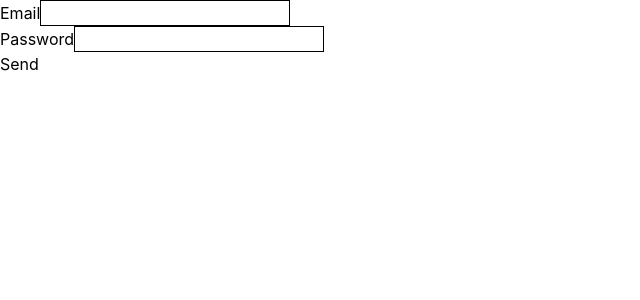
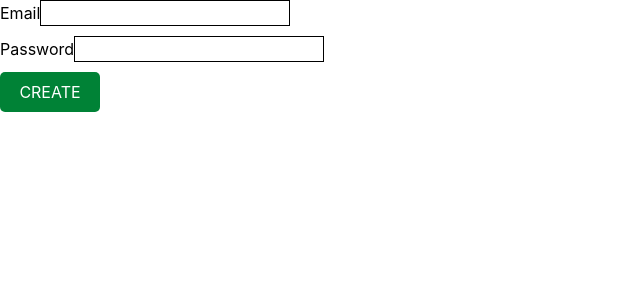
Before and after one commit to Ralchuk/Notes, a React (Vite) app: page / in a window 1280 px wide. Shown: the top 300 px of the page, without its empty margins (0-640 px from the left). Built offline with nearby package versions, Linux system fonts and the light colour scheme.

Commit message:
create lab14

```diff
--- a/src/lab/FormAction.tsx
+++ b/src/lab/FormAction.tsx
@@ -1,11 +1,74 @@
+import { useActionState } from 'react';
+import { useFormStatus } from 'react-dom';
+
+interface RegisterAction {
+	success: boolean;
+	message: string;
+	error?: {
+		email?: string;
+		password?: string;
+	};
+};
+
+const intitialAction: RegisterAction = {
+	success: false,
+	message: '',
+};
+
+
+async function handleRegisterAction(prevState: RegisterAction, formData: FormData): Promise<RegisterAction>{
+	const email = formData.get('email') as string;
+	const password = formData.get('password') as string;
+	await new Promise(resolve => setTimeout(resolve,1500));
+	if(password !== null && password.length > 6){
+		return {
+			success: true,
+			message: `User ${email} is registered`,
+		};
+	}
+	if(email !==null && !email.includes('@')){
+		return {
+			success:false,
+			message: 'Error register',
+			error:
+			{
+				email: 'Email is invalid',
+			}
+		};
+	}
+	return {
+		success: false,
+		message: 'Error register',
+		error:
+		{
+
+			password: 'Password is too short'
+		}
+	};
+};
+
+function HandlePending(){
+	const {pending} = useFormStatus();
+	return (
+		<button
+			className='flex bg-green-700 w-[100px] h-[40px] justify-center items-center text-white uppercase rounded-[5px] hover:bg-green-600 cursor-pointer'
+			type="submit"
+			disabled={pending}>
+			{pending ? <div className='w-[24px] h-[24px] border-[2px] border-white rounded-[50%] border-y-transparent animate-spin'></div> : <div className='text-white uppercase'>Create</div>}
+		</button>
+	);
+};
+
 function FormActionComponent(){
-	function handleAction(formData: FormData){
-		const email = formData.get('email');
-		const password = formData.get('password');
-		console.log(email, password);
-	}
+	const[state, formAction] = useActionState(handleRegisterAction, intitialAction);
+
 	return (
-		<form action={handleAction}>
+		<form
+			className='flex flex-col gap-[10px]'
+			action={formAction}>
+			{state.message&&(
+				<div className={state.success ? 'text-green-500' : 'text-red-500'}>{state.message}</div>
+			)}
 			<div>
 				<label htmlFor="email">Email</label>
 				<input
@@ -13,6 +76,8 @@ function FormActionComponent(){
 					type="email"
 					name="email"
 					id="email" />
+				{state.error?.email &&
+				<div className="span text-red-500">{state.error.email}</div>	}
 			</div>
 			<div>
 				<label htmlFor="text">Password</label>
@@ -21,8 +86,10 @@ function FormActionComponent(){
 					type="text"
 					name="password"
 					id="password" />
+				{state.error?.password &&
+				<div className="span text-red-500">{state.error.password}</div>	}
 			</div>
-			<button type="submit">Send</button>
+			<HandlePending/>
 		</form>
 	);
 };
```
